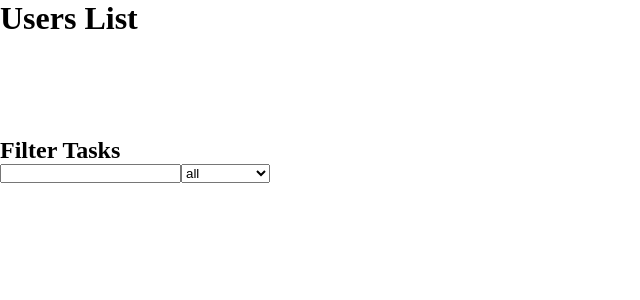
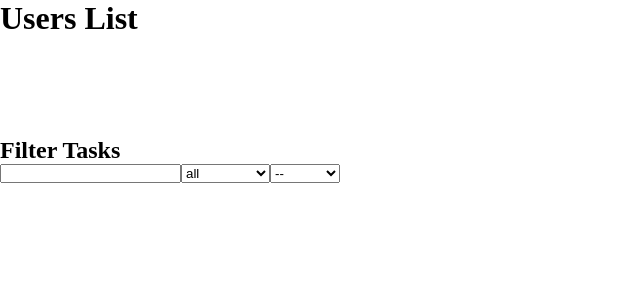
Before and after one commit to HasanKazemi/Team-Task-Management, a React (Vite) app: page / in a window 1280 px wide. Shown: the top 300 px of the page, without its empty margins (0-640 px from the left). Built offline with nearby package versions, Linux system fonts and the light colour scheme.

Commit message:
filter tasks by priority

```diff
--- a/src/pages/Dashboard.tsx
+++ b/src/pages/Dashboard.tsx
@@ -1,6 +1,6 @@
 import React, { useState } from "react"
 import { useSelector } from "react-redux"
-import { Project, Task, User } from "../types"
+import { Filters, Project, Task, User } from "../types"
 import { Link } from "react-router-dom"
 import { selectFilteredTasks } from "../redux/selectors/selectFilteredTasks"
 
@@ -9,13 +9,10 @@ const Dashboard: React.FC = () => {
   const users = useSelector((state: { users: User[] }) => state.users)
   const projects = useSelector((state: { projects: Project[] }) => state.projects)
 
-  interface filterState {
-    searchTerm: string;
-    searchStatus: "in-progress" | "done";
-  }
-  const [filters, setFilters] = useState<filterState>({
+  const [filters, setFilters] = useState<Filters>({
     searchTerm: "",
     searchStatus: "",
+    searchPriority: "",
   })
 
   const filteredTasks = useSelector((state: { tasks: Task[] }) => selectFilteredTasks(state,filters))
@@ -23,8 +20,6 @@ const Dashboard: React.FC = () => {
   const handleChange = (event:React.ChangeEvent<HTMLInputElement | HTMLSelectElement>)=>{
     const {name,value} = event.target
     setFilters(prev => ({ ...prev, [name]: value }));
-    console.log(event.target);
-
   }
 
   return (
@@ -53,6 +48,12 @@ const Dashboard: React.FC = () => {
             <option value="in-progress">in-progress</option>
             <option value="done">done</option>
           </select>
+          <select name="searchPriority" id="searchPriority" value={filters.searchPriority} onChange={handleChange}>
+            <option value="">--</option>
+            <option value="low">low</option>
+            <option value="medium">medium</option>
+            <option value="high">high</option>
+          </select>
           {filteredTasks?.map(task => (
             <div key={task.id} style={{display:"flex", gap:"20px"}}>
               <p>{task.title}</p>
--- a/src/redux/selectors/selectFilteredTasks.ts
+++ b/src/redux/selectors/selectFilteredTasks.ts
@@ -1,13 +1,8 @@
 import { createSelector } from "@reduxjs/toolkit"
-import { Task } from "../../types"
+import { Filters, Task } from "../../types"
 
 interface RootState {
     tasks: Task[];
-}
-
-interface Filters {
-    searchTerm: string;
-    searchStatus: "in-progress" | "done";
 }
 
 const selectTasks = (state: RootState) => state.tasks;
@@ -16,11 +11,12 @@ export const selectFilteredTasks = createSelector(
     [selectTasks,
         (_: RootState, filters: Filters) => filters
     ],
-    (allTasks: Task[], {searchTerm, searchStatus}: Filters) => {
+    (allTasks: Task[], {searchTerm, searchStatus, searchPriority}: Filters) => {
         return allTasks.filter(task => {
             const matchesTitle = !searchTerm || task.title.toLowerCase().includes(searchTerm.toLowerCase())
             const matchesStatus = !searchStatus || task.status === searchStatus
-            return matchesTitle && matchesStatus
+            const matchesPriority = !searchPriority || task.priority === searchPriority
+            return matchesTitle && matchesStatus && matchesPriority
         })
     }
 )
--- /dev/null
+++ b/src/types/filters.ts
@@ -0,0 +1,5 @@
+export interface Filters {
+    searchTerm: string;
+    searchStatus: "in-progress" | "done";
+    searchPriority: "low" | "medium" | "high";
+}
--- a/src/types/index.ts
+++ b/src/types/index.ts
@@ -1,3 +1,4 @@
 export * from "./user"
 export * from "./project"
 export * from "./task"
+export * from "./filters"
```
